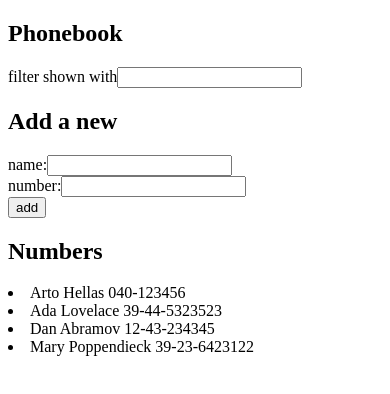
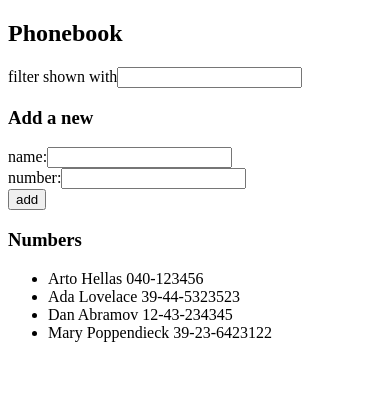
Before and after one commit to Nelman25/fullstackopen, a React (Vite) app in the folder part2/phonebook/: page / in a window 390 px wide. Shown: the top 394 px of the page. Built offline with nearby package versions, Linux system fonts and the light colour scheme.

Commit message:
2.10: The Phonebook Step 5 done, refactored all components into their own file

```diff
--- a/part2/phonebook/package.json
+++ b/part2/phonebook/package.json
@@ -23,6 +23,7 @@
         "eslint-plugin-react-hooks": "^5.1.0-rc.0",
         "eslint-plugin-react-refresh": "^0.4.9",
         "globals": "^15.9.0",
+        "prettier": "^3.3.3",
         "vite": "^5.4.1"
     }
 }
--- a/part2/phonebook/src/App.jsx
+++ b/part2/phonebook/src/App.jsx
@@ -1,5 +1,8 @@
 /* eslint-disable no-unused-vars */
 import { useState } from "react";
+import Filter from "./component/Filter";
+import PersonForm from "./component/PersonForm";
+import Persons from "./component/Persons";
 
 const App = () => {
 	const [persons, setPersons] = useState([
@@ -62,32 +65,18 @@ const App = () => {
 			<h2>Phonebook</h2>
 			<div>
 				filter shown with
-                <input
-                    type="text"
-                    value={searchText}
-                    onChange={handleChangeSearch}
+				<Filter value={searchText} onSearch={handleChangeSearch} />
+			</div>
+			<h3>Add a new</h3>
+			<PersonForm
+				onAddPerson={addPerson}
+				newName={newName}
+				onChangeName={handleNameChange}
+				newNumber={newNumber}
+				onChangeNumber={handleNumberChange}
 			/>
-            </div>
-            <h2>Add a new</h2>
-            <form onSubmit={addPerson}>
-                <div>
-                    name:
-                    <input value={newName} onChange={handleNameChange} />
-                </div>
-                <div>
-                    number:
-                    <input value={newNumber} onChange={handleNumberChange} />
-                </div>
-                <div>
-                    <button type="submit">add</button>
-                </div>
-            </form>
-            <h2>Numbers</h2>
-            {namesToRender.map((person) => (
-                <li key={person.id}>
-                    {person.name} {person.number}
-                </li>
-            ))}
+			<h3>Numbers</h3>
+			<Persons namesToRender={namesToRender} />
 		</div>
 	);
 };
--- /dev/null
+++ b/part2/phonebook/src/component/Filter.jsx
@@ -0,0 +1,6 @@
+/* eslint-disable react/prop-types */
+const Filter = ({ searchText, onSearch }) => {
+	return <input type="text" value={searchText} onChange={onSearch} />;
+};
+
+export default Filter;
--- a/part2/phonebook/src/component/Note.jsx
+++ /dev/null
@@ -1,6 +0,0 @@
-/* eslint-disable react/prop-types */
-const Note = ({ note }) => {
-    return <li>{note}</li>;
-};
-
-export default Note;
--- /dev/null
+++ b/part2/phonebook/src/component/PersonForm.jsx
@@ -0,0 +1,26 @@
+/* eslint-disable react/prop-types */
+const PersonForm = ({
+	onAddPerson,
+	newName,
+	onChangeName,
+	newNumber,
+	onChangeNumber,
+}) => {
+	return (
+		<form onSubmit={onAddPerson}>
+			<div>
+				name:
+				<input value={newName} onChange={onChangeName} />
+			</div>
+			<div>
+				number:
+				<input value={newNumber} onChange={onChangeNumber} />
+			</div>
+			<div>
+				<button type="submit">add</button>
+			</div>
+		</form>
+	);
+};
+
+export default PersonForm;
--- /dev/null
+++ b/part2/phonebook/src/component/Persons.jsx
@@ -0,0 +1,14 @@
+/* eslint-disable react/prop-types */
+const Persons = ({ namesToRender }) => {
+	return (
+		<ul>
+			{namesToRender.map((person) => (
+				<li key={person.id}>
+					{person.name} {person.number}
+				</li>
+			))}
+		</ul>
+	);
+};
+
+export default Persons;
```
Also changed, not shown: 1 other file (tests, documents, lock files or other folders). Lines whose indentation alone changed are shown as unchanged.
